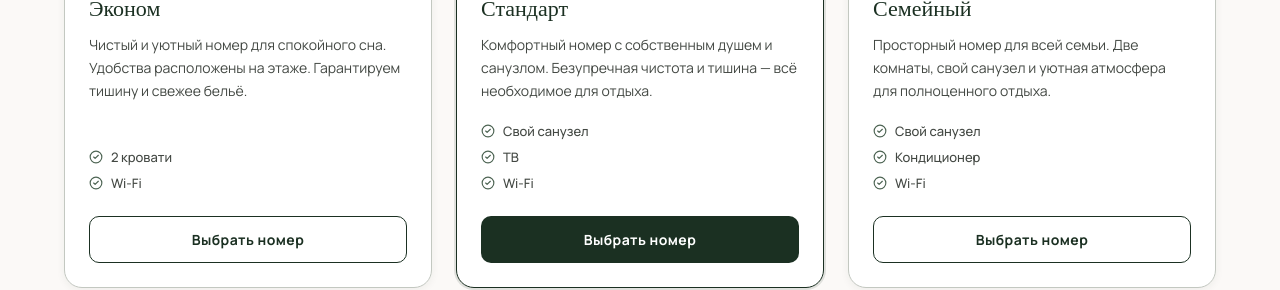
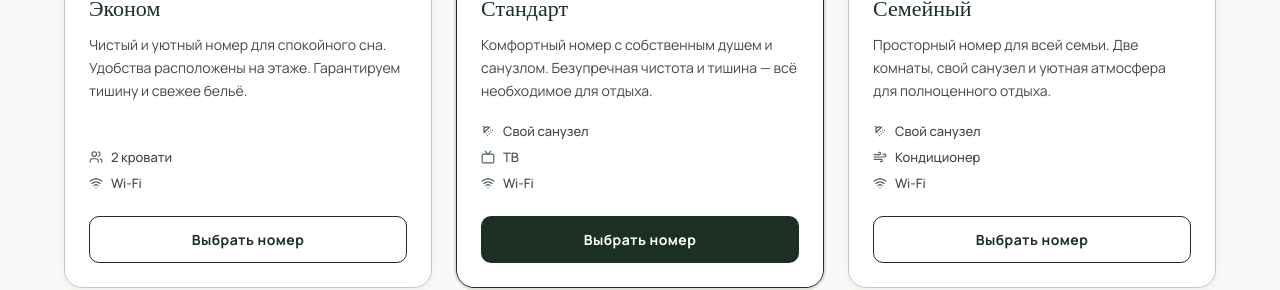
Before and after one commit to stripleef/elevator, a React (Vite) app: page / in a window 1280 px wide. Shown: the part 3820-4110 px from the top of the page. Built offline with nearby package versions, Linux system fonts and the light colour scheme.

Commit message:
Fix TypeScript errors for build

```diff
--- a/src/components/AnimationUtils.tsx
+++ b/src/components/AnimationUtils.tsx
@@ -1,5 +1,5 @@
 import { motion, useReducedMotion } from 'framer-motion'
-import { ReactNode } from 'react'
+import type { ReactNode } from 'react'
 import { useInView } from 'react-intersection-observer'
 
 interface FadeInProps {
@@ -65,7 +65,7 @@ export function Stagger({ children, className = '', staggerDelay = 0.1 }: Stagge
   )
 }
 
-export const fadeUpItem = {
+export const fadeUpItem: import('framer-motion').Variants = {
   hidden: { opacity: 0, y: 28 },
   visible: { opacity: 1, y: 0, transition: { duration: 0.6, ease: [0.16, 1, 0.3, 1] } },
 }
--- a/src/components/Hero.tsx
+++ b/src/components/Hero.tsx
@@ -24,7 +24,7 @@ export default function Hero() {
   }
   const item = {
     hidden: { opacity: 0, y: 40 },
-    visible: { opacity: 1, y: 0, transition: { duration: 0.9, ease: [0.16, 1, 0.3, 1] } },
+    visible: { opacity: 1, y: 0, transition: { duration: 0.9, ease: [0.16, 1, 0.3, 1] as const } },
   }
 
   return (
--- a/src/components/Rooms.tsx
+++ b/src/components/Rooms.tsx
@@ -1,6 +1,6 @@
 import { useState } from 'react'
 import { motion, AnimatePresence } from 'framer-motion'
-import { Wifi, Tv, Wind, ShowerHead, Users, CheckCircle2, X } from 'lucide-react'
+import { Wifi, Tv, Wind, ShowerHead, Users, X } from 'lucide-react'
 import { FadeIn, Stagger, fadeUpItem } from './AnimationUtils'
 import styles from './Rooms.module.css'
 
@@ -11,7 +11,7 @@ interface Room {
   badge?: string
   img: string
   desc: string
-  amenities: { icon: React.FC<{ size: number; strokeWidth: number }>; label: string }[]
+  amenities: { icon: React.FC<{ size: number; strokeWidth: number; className?: string }>; label: string }[]
   featured?: boolean
 }
 
@@ -55,7 +55,7 @@ const ROOMS: Room[] = [
   },
 ]
 
-function RoomCard({ room, index, onImgClick }: { room: Room; index: number; onImgClick: (img: string) => void }) {
+function RoomCard({ room, onImgClick }: { room: Room; onImgClick: (img: string) => void }) {
   const [hovered, setHovered] = useState(false)
 
   return (
@@ -65,7 +65,7 @@ function RoomCard({ room, index, onImgClick }: { room: Room; index: number; onIm
       onHoverStart={() => setHovered(true)}
       onHoverEnd={() => setHovered(false)}
       whileHover={{ y: -8 }}
-      transition={{ duration: 0.35, ease: [0.16, 1, 0.3, 1] }}
+      transition={{ duration: 0.35, ease: [0.16, 1, 0.3, 1] as const }}
     >
       <div
         className={styles.imgWrap}
@@ -79,7 +79,7 @@ function RoomCard({ room, index, onImgClick }: { room: Room; index: number; onIm
           className={styles.img}
           referrerPolicy="no-referrer"
           animate={{ scale: hovered ? 1.06 : 1 }}
-          transition={{ duration: 0.6, ease: [0.16, 1, 0.3, 1] }}
+          transition={{ duration: 0.6, ease: [0.16, 1, 0.3, 1] as const }}
         />
         <div className={styles.priceBadge}>{room.price}<span>/сут.</span></div>
         {room.badge && <div className={styles.featuredBadge}>{room.badge}</div>}
@@ -97,7 +97,7 @@ function RoomCard({ room, index, onImgClick }: { room: Room; index: number; onIm
         <ul className={styles.amenities}>
           {room.amenities.map(({ icon: Icon, label }) => (
             <li key={label} className={styles.amenity}>
-              <CheckCircle2 size={14} strokeWidth={2} className={styles.amenityIcon} />
+              <Icon size={14} strokeWidth={2} className={styles.amenityIcon} />
               {label}
             </li>
           ))}
@@ -135,7 +135,7 @@ export default function Rooms() {
 
           <Stagger className={styles.grid} staggerDelay={0.1}>
             {ROOMS.map((room, i) => (
-              <RoomCard key={room.id} room={room} index={i} onImgClick={setSelectedImg} />
+              <RoomCard key={room.id} room={room} onImgClick={setSelectedImg} />
             ))}
           </Stagger>
         </div>
```
